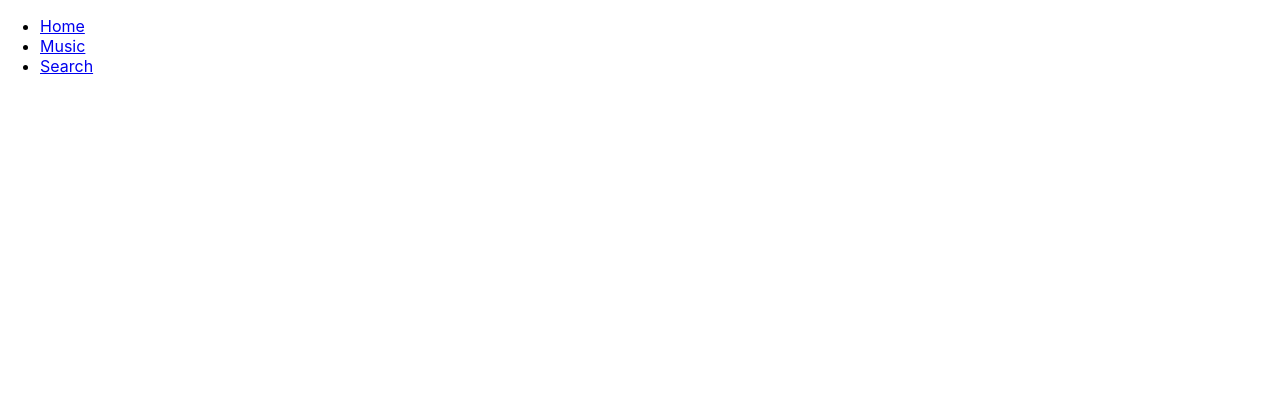
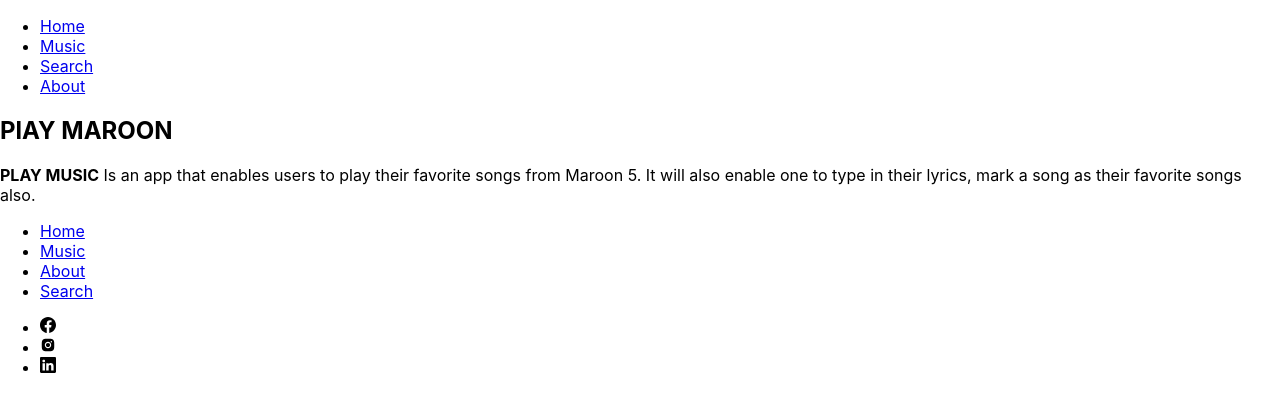
Before and after one commit to EstherNjuguna/playmusic, a React (Create React App) app: page /about in a window 1280 px wide. Before the commit this address had no page. Shown: the top 412 px of the page. Built offline with nearby package versions, Linux system fonts and the light colour scheme; the HTML template or start-up script is replaced by a standard one.

Commit message:
updated About & Home components

```diff
--- a/package.json
+++ b/package.json
@@ -9,6 +9,7 @@
     "@testing-library/user-event": "^13.5.0",
     "react": "^18.2.0",
     "react-dom": "^18.2.0",
+    "react-icons": "^4.4.0",
     "react-router-dom": "^6.3.0",
     "react-scripts": "5.0.1",
     "web-vitals": "^2.1.4"
@@ -40,7 +41,6 @@
       "last 1 safari version"
     ]
   },
-
   "settings": {
     "jsx-a11y": {
       "components": {
@@ -50,8 +50,7 @@
         "RoundButton": "button"
       }
     }
-    }
-  ,
+  },
   "devDependencies": {
     "eslint": "^8.20.0",
     "gh-pages": "^4.0.0"
--- a/src/components/App/App.js
+++ b/src/components/App/App.js
@@ -6,6 +6,7 @@
 import MusicCard from '../musicCard/MusicCard';
 import Details from '../details/Details';
 import Music from '../music/Music';
+import About from '../home/About';
 
 function App() {
 
@@ -21,6 +22,8 @@
         <Route path="/musiccard" element={<MusicCard />} />
         <Route exact path="/mvid/:songId"element={<Details />}></Route>
         <Route exact path="/search" element={<Search /> }></Route>
+        <Route exact path="/detail/:songId" element={<Details />} />
+        <Route path="/about" element={<About />} />
        </Routes>
 
     </Router>
--- a/src/components/details/Details.js
+++ b/src/components/details/Details.js
@@ -11,7 +11,7 @@
   const[id, setId] = useState("")
   let {songId}=useParams()
 
-  const ReviewData=searchSongs +songId
+  const ReviewData=searchSongs
   const mvidSearch= () => {
     fetch(ReviewData)
     .then(response => response.json())
--- a/src/components/home/About.js
+++ b/src/components/home/About.js
@@ -0,0 +1,25 @@
+import React from 'react';
+import Footer from './Footer';
+function About() {
+  return (
+    <div className="text-bg-secondary p-4">
+    <div>
+
+    <section className="about" id="about">
+
+
+
+    <h1>PlAY MAROON</h1>
+    <p><b>PLAY MUSIC</b>  Is an app that enables users to play their favorite songs from Maroon 5. It will also enable one to type in their lyrics, mark a song as their favorite songs also.</p>
+
+    </section>
+    </div>
+    <section className="footer">
+        <Footer />
+    </section>
+    </div>
+
+  )
+}
+
+export default About
--- a/src/components/home/Footer.js
+++ b/src/components/home/Footer.js
@@ -1,25 +1,25 @@
 
 
 import React from "react";
-import styled from "styled-components";
+
 import { BsLinkedin, BsFacebook } from "react-icons/bs";
 import { AiFillInstagram } from "react-icons/ai";
 export default function Footer() {
   return (
-    <FooterContainer>
+    <div>
 
       <ul className="links">
         <li>
-          <a href="#hero">Home</a>
+          <a href="/home">Home</a>
         </li>
         <li>
-          <a href="#services">About</a>
+          <a href="/music">Music</a>
         </li>
         <li>
-          <a href="#recommend">Places</a>
+          <a href="/About">About</a>
         </li>
         <li>
-          <a href="#testimonials">Testimonials</a>
+          <a href="/search">Search</a>
         </li>
       </ul>
       <ul className="social__links">
@@ -33,6 +33,6 @@
           <BsLinkedin />
         </li>
       </ul>
-    </FooterContainer>
+    </div>
   );
 }
--- a/src/components/home/Home.js
+++ b/src/components/home/Home.js
@@ -1,5 +1,5 @@
 import React from "react";
-
+import Footer from "./Footer";
 export default function Home() {
   return (
     <div className="text-bg-secondary p-4">
@@ -26,6 +26,8 @@
         </div>
 
     </form>
+    <Footer />
     </div>
+
   );
 }
--- a/src/components/navbar/Navbar.js
+++ b/src/components/navbar/Navbar.js
@@ -1,5 +1,6 @@
 import React from 'react'
 import {Link} from "react-router-dom"
+
 const Navbar = () => {
   return (
     <nav className="navbar navbar-expand-lg bg-info">
@@ -13,6 +14,9 @@
   <li className="nav-item">
     <Link className="nav-link" to='/search'>Search</Link>
   </li>
+  <li className="nav-item">
+    <Link className="nav-link" to='/about'>About</Link>
+  </li>
   </ul>
     </nav>
   )
```
Also changed, not shown: 1 other file (tests, documents, lock files or other folders). Lines whose indentation alone changed are shown as unchanged.
